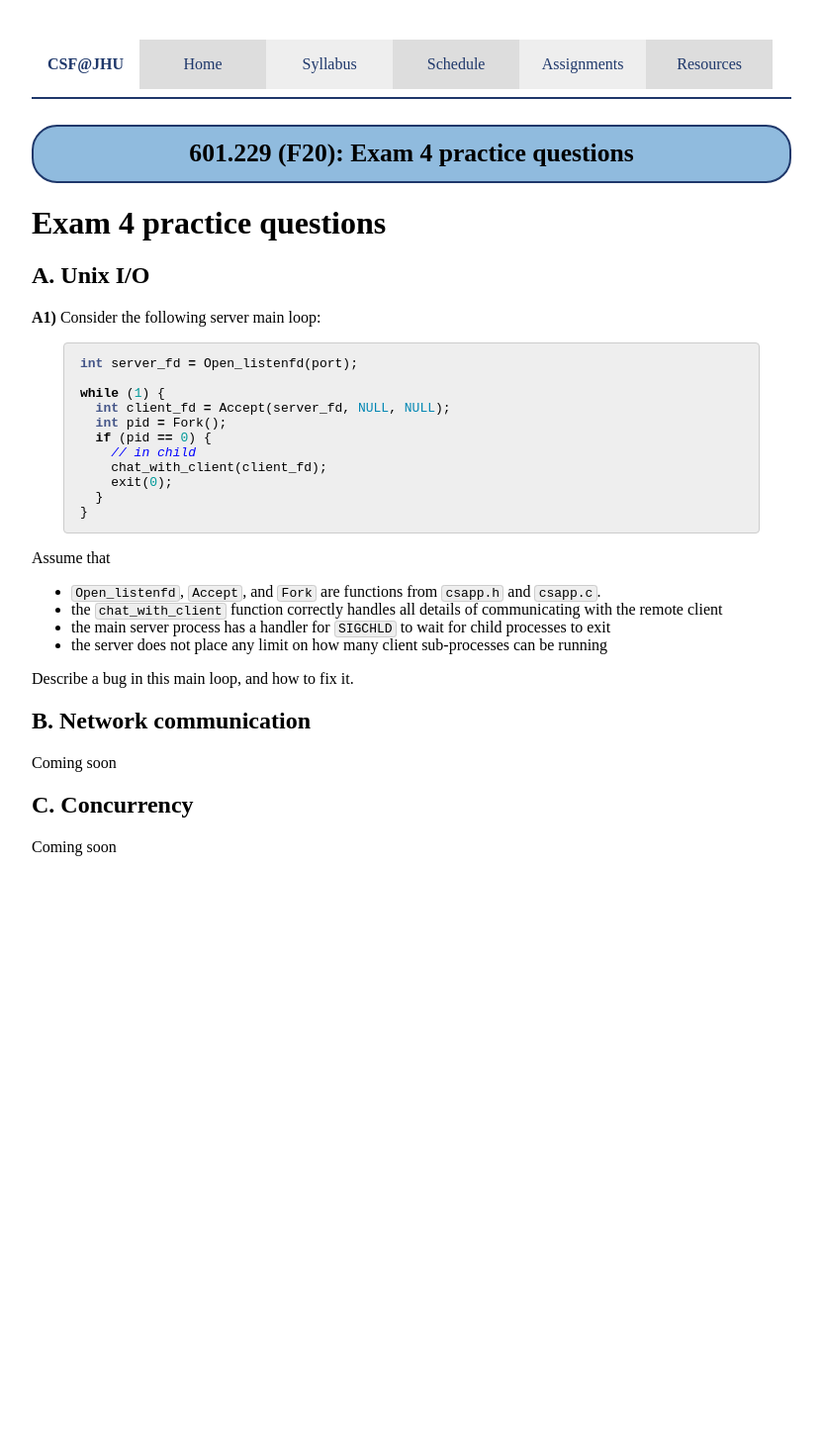
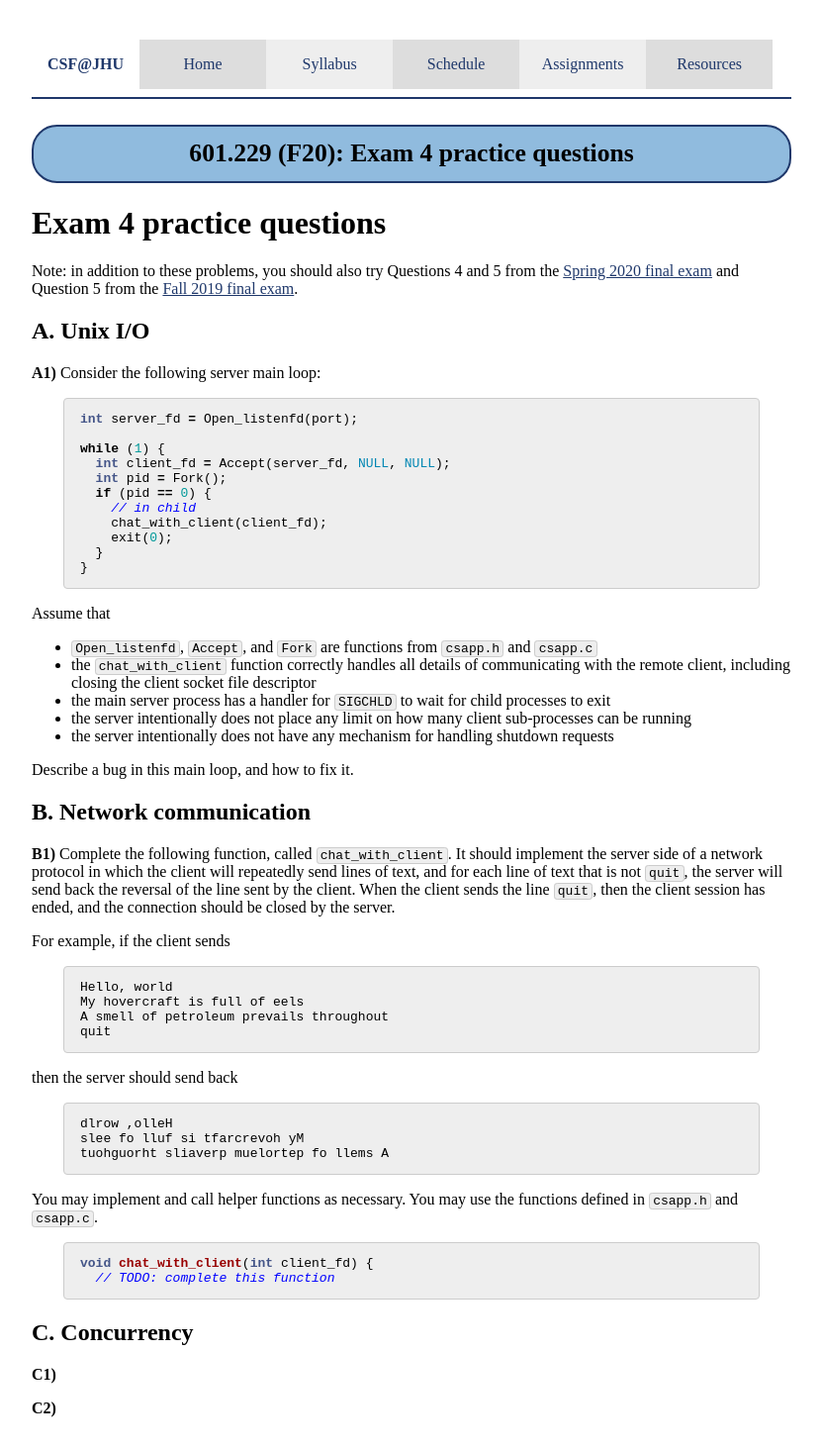
Before and after one commit to jhucsf/fall2020, a Jekyll site: the page built from resources/exam4review.md, in a window 1280 px wide. Shown: the whole page at 99% size, without its empty margins (224-1055 px from the left). Built offline with Jekyll 4.4.1, drawn with Linux system fonts in a browser that asks for light colours; before the commit the page ends 900 px from its top, so only the background shows below that.

Commit message:
a network review question

````diff
--- a/resources/exam4review.md
+++ b/resources/exam4review.md
@@ -4,6 +4,8 @@ title: "Exam 4 practice questions"
 ---
 
 # Exam 4 practice questions
+
+Note: in addition to these problems, you should also try Questions 4 and 5 from the [Spring 2020 final exam](final-spring2020.pdf) and Question 5 from the [Fall 2019 final exam](final-fall2019.pdf).
 
 ## A. Unix I/O
 
@@ -25,17 +27,45 @@ while (1) {
 
 Assume that
 
-* `Open_listenfd`, `Accept`, and `Fork` are functions from `csapp.h` and `csapp.c`.
-* the `chat_with_client` function correctly handles all details of communicating with the remote client
+* `Open_listenfd`, `Accept`, and `Fork` are functions from `csapp.h` and `csapp.c`
+* the `chat_with_client` function correctly handles all details of communicating with the remote client, including closing the client socket file descriptor
 * the main server process has a handler for `SIGCHLD` to wait for child processes to exit
-* the server does not place any limit on how many client sub-processes can be running
+* the server intentionally does not place any limit on how many client sub-processes can be running
+* the server intentionally does not have any mechanism for handling shutdown requests
 
 Describe a bug in this main loop, and how to fix it.
 
 ## B. Network communication
 
-Coming soon
+**B1)** Complete the following function, called `chat_with_client`.  It should implement the server side of a network protocol in which the client will repeatedly send lines of text, and for each line of text that is not `quit`, the server will send back the reversal of the line sent by the client.  When the client sends the line `quit`, then the client session has ended, and the connection should be closed by the server.
+
+For example, if the client sends
+
+```
+Hello, world
+My hovercraft is full of eels
+A smell of petroleum prevails throughout
+quit
+```
+
+then the server should send back
+
+```
+dlrow ,olleH
+slee fo lluf si tfarcrevoh yM
+tuohguorht sliaverp muelortep fo llems A
+```
+
+You may implement and call helper functions as necessary.  You may use the functions defined in `csapp.h` and `csapp.c`.
+
+```c
+void chat_with_client(int client_fd) {
+  // TODO: complete this function
+```
 
 ## C. Concurrency
 
-Coming soon
+**C1)**
+
+
+**C2)**
````
